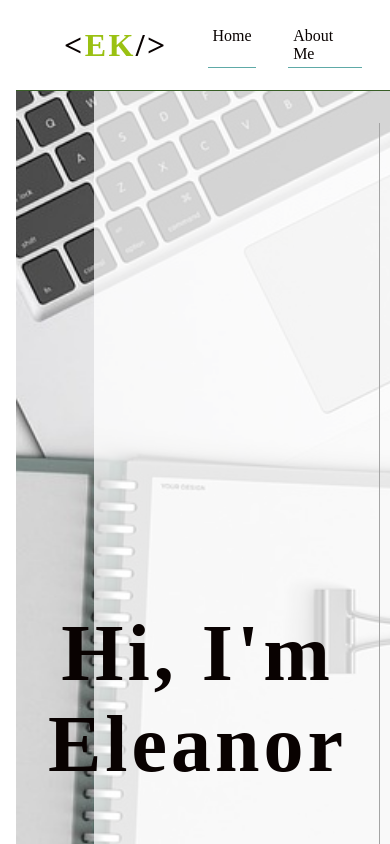
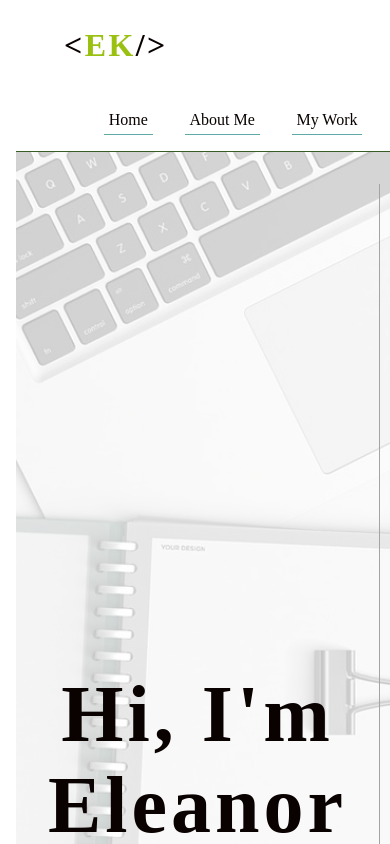
Before and after one commit to EleanorKahn/WP-Personal-Website, a React (Create React App) app in the folder frontend/: page /about in a window 390 px wide. Shown: the top 844 px of the page. Built offline with nearby package versions, Linux system fonts and the light colour scheme; the HTML template or start-up script is replaced by a standard one.

Commit message:
responsive grid, responsive header part 1

```diff
--- a/frontend/src/components/Header.js
+++ b/frontend/src/components/Header.js
@@ -6,7 +6,7 @@ const Header = () => {
         <div className="header">
             <nav>
                 <h1>
-                    <NavLink className='nav-link' to="/">&lt;<span>EK</span>/&gt;</NavLink>
+                    <NavLink className='nav-link' to="/">&lt;<span className=''>EK</span>/&gt;</NavLink>
                 </h1>
                 <ul className='horizontal'>
                     <li>
--- a/frontend/src/css/style.css
+++ b/frontend/src/css/style.css
@@ -1,9 +1,6 @@
 /*
 General styles
-    background-image: linear-gradient(#ebebeb, var(--background-white));
 */
-
-/* */
 :root {
     --teapot-teal: #5eaaa7;
     --coffee-brown: #090201;
@@ -31,20 +28,6 @@ body {
     min-height: 100vh;
     background-color: var(white);
     font-family: 'DM Sans', 'sans-serif';
-
-    /* background-image: url('../assets//images/ink-303240_640.png');
-    background-repeat: no-repeat;
-    background-position: center; */
-}
-
-.header {
-    border-bottom: 1px var(--leafy-green) solid;
-    background-color: white;
-}
-
-.footer {
-    border-top: 1px var(--leafy-green) solid;
-    background-color: white;
 }
 
 i {
@@ -55,22 +38,9 @@ h1, h2, h3 {
     font-family: "Oswald", "sans-serif";
 }
 
-/* Coming soon styles */
-
 /*
-
-.coming-soon span{
-    visibility: hidden;
-    z-index: 1;
-}
-
-.coming-soon:hover,
-.coming-soon:focus {
-    visibility: visible;
-}
-
+Sitewide nav-link styling
 */
-
 .nav-link {
     text-decoration: none;
     color: var(--coffee-brown);
@@ -84,10 +54,7 @@ h1, h2, h3 {
     color: var(--daisy-yellow)
 }
 
-/* App background styling */
-
 /* list items laid out along main axis */
-
 .horizontal {
     display: flex;
 
@@ -100,9 +67,15 @@ h1, h2, h3 {
 /*
 Header styles
 */
+.header {
+    border-bottom: 1px var(--leafy-green) solid;
+    background-color: white;
+
+}
 
 .header nav {
     display: flex;
+    flex-flow: row wrap;
     justify-content: space-between;
     align-items: center;
     padding-inline: 3rem;
@@ -135,13 +108,15 @@ h1 {
 /*
 Footer styles
 */
-
 .footer {
     padding-block-start: .5rem;
+    border-top: 1px var(--leafy-green) solid;
+    background-color: white;
 }
 
 .footer .horizontal {
     justify-content: space-around;
+    flex-flow: row wrap;
 }
 
 .footer li {
@@ -179,13 +154,12 @@ Footer styles
 /*
 LandingPage styles
 */
-
 .landing-page {
     display: flex;
     flex-flow: column nowrap;
     justify-content: center;
     align-items: center;
-    min-height: 80vh;
+    min-height: 75vh;
     background-image: url("../assets//images/desk-2325627_1280.jpg");
     background-size: cover;
 }
@@ -217,11 +191,10 @@ LandingPage styles
 /*
 AboutPage styles
 */
-
 .about-page {
     /* background-color: white; */
-    min-height: 100vh;
-    background-image: url("../assets//images/desk-2325627_1280.jpg");
+    /* min-height: 75vh; */
+    background-image: url("../assets/images/desk-2325627_1920.jpg");
     background-size: cover;
     display: grid;
     place-content: center;
@@ -229,12 +202,14 @@ AboutPage styles
 
 .about-page .grid {
     display: grid;
-    grid-template-columns: 1fr 1fr;
+    grid-template-columns: repeat(2, 1fr);
+    grid-auto-flow: row;
+    grid-auto-rows: 50%;
     padding: 2rem;
     align-items: center;
     place-content: center;
     margin: 0 auto;
-    max-width: 75%;
+    /* max-width: 75%; */
     background-color: rgba(255, 255, 255, .75);
     box-shadow: 25px 25px 15px rgba(37, 37, 37, 0.1);
 }
@@ -267,3 +242,13 @@ AboutPage styles
 /*
 Media queries @ 525
 */
+
+@media screen and (max-width: 1036px) {
+    .about-page .grid {
+        grid-template-rows: 1fr;
+    }
+}
+
+@media screen and (max-width: 659px) {
+
+}
```
